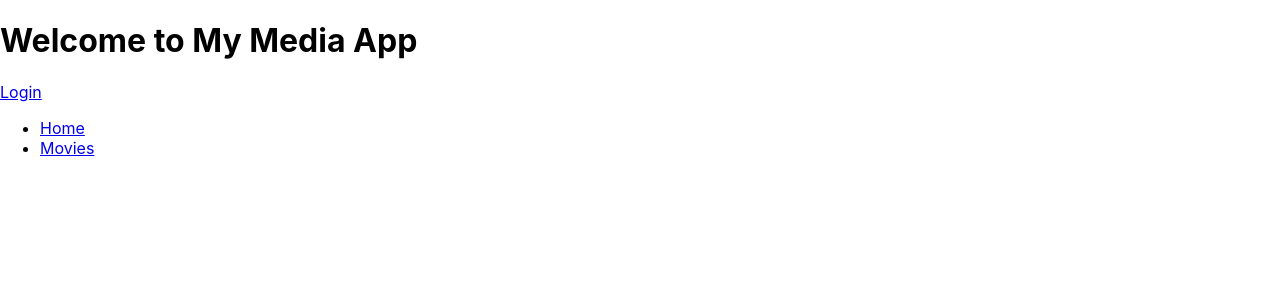
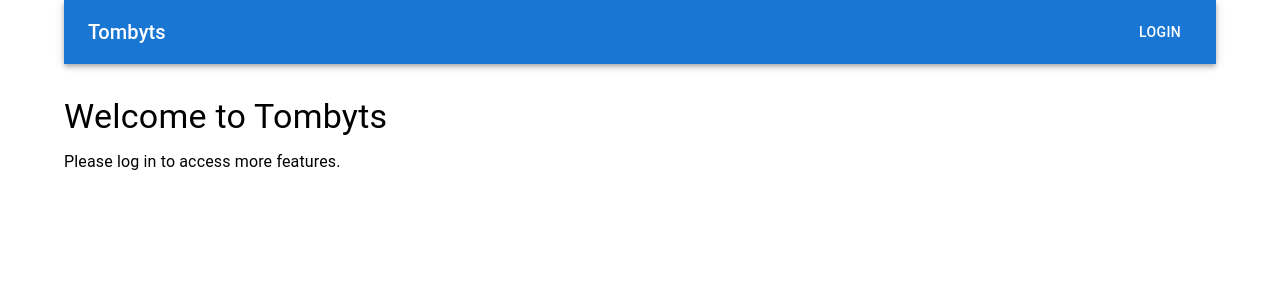
Before and after one commit to tommckeown0/tombyts, a React (Create React App) app in the folder frontend/: page / in a window 1280 px wide. Shown: the top 300 px of the page. Built offline with nearby package versions, Linux system fonts and the light colour scheme.

Commit message:
Frontend: redesign using MUI

```diff
--- a/frontend/package.json
+++ b/frontend/package.json
@@ -3,6 +3,9 @@
     "version": "0.1.0",
     "private": true,
     "dependencies": {
+        "@emotion/react": "^11.13.0",
+        "@emotion/styled": "^11.13.0",
+        "@mui/material": "^5.16.6",
         "@testing-library/jest-dom": "^5.17.0",
         "@testing-library/react": "^13.4.0",
         "@testing-library/user-event": "^13.5.0",
--- /dev/null
+++ b/frontend/src/components/Header.tsx
@@ -0,0 +1,38 @@
+import React, { useContext } from "react";
+import { Link as RouterLink } from "react-router-dom";
+import { UserContext } from "../context/UserContext";
+import { AppBar, Toolbar, Typography, Button } from "@mui/material";
+
+const Header: React.FC = () => {
+    const { userId, logout } = useContext(UserContext);
+
+    return (
+        <AppBar position="static">
+            <Toolbar>
+                <Typography
+                    variant="h6"
+                    component={RouterLink}
+                    to="/"
+                    sx={{
+                        flexGrow: 1,
+                        textDecoration: "none",
+                        color: "inherit",
+                    }}
+                >
+                    Tombyts
+                </Typography>
+                {userId ? (
+                    <Button color="inherit" onClick={logout}>
+                        Logout
+                    </Button>
+                ) : (
+                    <Button color="inherit" component={RouterLink} to="/login">
+                        Login
+                    </Button>
+                )}
+            </Toolbar>
+        </AppBar>
+    );
+};
+
+export default Header;
--- a/frontend/src/components/Home.tsx
+++ b/frontend/src/components/Home.tsx
@@ -1,35 +1,45 @@
 import React, { useContext } from "react";
-import { Link } from "react-router-dom";
+import { Link as RouterLink } from "react-router-dom";
 import { UserContext } from "../context/UserContext";
+import { Container, Typography, Box, Link } from "@mui/material";
+import Header from "./Header"; // Adjust the import path as necessary
 
 const Home: React.FC = () => {
-    const { userId, username, logout } = useContext(UserContext);
+    const { userId, username } = useContext(UserContext);
 
     return (
-        <div>
-            <h1>Welcome to My Media App</h1>
+        <Container>
+            <Header />
+            <Box sx={{ my: 4 }}>
+                <Typography variant="h4" component="h1" gutterBottom>
+                    Welcome to Tombyts
+                </Typography>
+                {userId ? (
+                    <Box>
+                        <Typography variant="body1">
+                            Your User ID: {userId}
+                        </Typography>
+                        <Typography variant="body1">
+                            Your username: {username}
+                        </Typography>
+                    </Box>
+                ) : (
+                    <Typography variant="body1">
+                        Please log in to access more features.
+                    </Typography>
+                )}
 
-            {userId ? (
-                <>
-                    <p>Your User ID: {userId}</p>
-                    <p>Your username: {username}</p>
-                    <button onClick={logout}>Logout</button>
-                </>
-            ) : (
-                <Link to="/login">Login</Link>
-            )}
-
-            <nav>
-                <ul>
-                    <li>
-                        <Link to="/">Home</Link>
-                    </li>
-                    <li>
-                        <Link to="/movieslist">Movies</Link>
-                    </li>
-                </ul>
-            </nav>
-        </div>
+                <Box sx={{ mt: 2 }}>
+                    <nav>
+                        {userId && (
+                            <Link component={RouterLink} to="/movieslist">
+                                Movies
+                            </Link>
+                        )}
+                    </nav>
+                </Box>
+            </Box>
+        </Container>
     );
 };
 
--- a/frontend/src/components/Login.tsx
+++ b/frontend/src/components/Login.tsx
@@ -1,6 +1,14 @@
 import React, { useState } from "react";
 import axios from "axios";
-import { Link } from "react-router-dom";
+import { Link as RouterLink } from "react-router-dom";
+import {
+    Container,
+    TextField,
+    Button,
+    Typography,
+    Box,
+    Link,
+} from "@mui/material";
 
 const Login = () => {
     const [username, setUsername] = useState("");
@@ -33,42 +41,50 @@ const Login = () => {
     };
 
     return (
-        <div>
-            <div style={{ position: "relative", top: "10px", left: "10px" }}>
-                <Link
+        <Container maxWidth="sm">
+            <Box sx={{ display: "flex", justifyContent: "flex-start", mb: 2 }}>
+                <Button
+                    component={RouterLink}
                     to="/"
-                    style={{
-                        textDecoration: "none",
-                        color: "white",
-                        background: "blue",
-                        padding: "8px 15px",
-                        borderRadius: "5px",
-                    }}
+                    variant="contained"
+                    color="primary"
                 >
                     Home
-                </Link>
-            </div>
-            <h1>Login</h1>
+                </Button>
+            </Box>
+            <Typography variant="h4" component="h1" gutterBottom>
+                Login
+            </Typography>
             <form onSubmit={handleSubmit}>
-                <label>
-                    Username:
-                    <input
-                        type="text"
+                <Box sx={{ mb: 2 }}>
+                    <TextField
+                        label="Username"
+                        variant="outlined"
+                        fullWidth
                         value={username}
                         onChange={(e) => setUsername(e.target.value)}
                     />
-                </label>
-                <label>
-                    Password:
-                    <input
+                </Box>
+                <Box sx={{ mb: 2 }}>
+                    <TextField
+                        label="Password"
                         type="password"
+                        variant="outlined"
+                        fullWidth
                         value={password}
                         onChange={(e) => setPassword(e.target.value)}
                     />
-                </label>
-                <input type="submit" value="Login" />
+                </Box>
+                <Button
+                    type="submit"
+                    variant="contained"
+                    color="primary"
+                    fullWidth
+                >
+                    Login
+                </Button>
             </form>
-        </div>
+        </Container>
     );
 };
 
--- a/frontend/src/components/MoviesList.tsx
+++ b/frontend/src/components/MoviesList.tsx
@@ -1,14 +1,26 @@
-import React, { useEffect, useState } from "react";
+import React, { useEffect, useState, useContext } from "react";
 import axios from "axios";
-import { Link } from "react-router-dom";
+import { Link as RouterLink } from "react-router-dom";
 import { Movie } from "../types/Movie";
 import { UserContext } from "../context/UserContext";
+import {
+    Container,
+    Typography,
+    Box,
+    Link,
+    CircularProgress,
+    Alert,
+    List,
+    ListItem,
+    ListItemText,
+} from "@mui/material";
+import Header from "./Header";
 
 const MoviesList: React.FC = () => {
     const [movies, setMovies] = useState<Movie[]>([]);
     const [loading, setLoading] = useState(true);
     const [error, setError] = useState("");
-    const { userId, username } = React.useContext(UserContext);
+    const { userId, username, logout } = useContext(UserContext);
 
     useEffect(() => {
         const fetchMovies = async () => {
@@ -34,37 +46,53 @@ const MoviesList: React.FC = () => {
         fetchMovies();
     }, []);
 
-    if (loading) return <div>Loading...</div>;
-    if (error) return <div>Error: {error}</div>;
-
     return (
-        <div>
-            {userId && <span>Welcome, {userId}!</span>}{" "}
-            {/* Display the user if logged in */}
-            <p>Your username: {username}</p>
-            <div style={{ position: "relative", top: "10px", left: "10px" }}>
-                <Link
-                    to="/"
-                    style={{
-                        textDecoration: "none",
-                        color: "white",
-                        background: "blue",
-                        padding: "8px 15px",
-                        borderRadius: "5px",
-                    }}
-                >
-                    Home
-                </Link>
-            </div>
-            <h1>Movies</h1>
-            <ul>
-                {movies.map((movie) => (
-                    <li key={movie.title}>
-                        <Link to={`/movie/${movie.title}`}>{movie.title}</Link>
-                    </li>
-                ))}
-            </ul>
-        </div>
+        <Container>
+            <Header />
+            <Box sx={{ my: 4 }}>
+                <Typography variant="h4" component="h1" gutterBottom>
+                    Movies
+                </Typography>
+                {userId && (
+                    <Box>
+                        <Typography variant="body1">
+                            Welcome, {userId}!
+                        </Typography>
+                        <Typography variant="body1">
+                            Your username: {username}
+                        </Typography>
+                    </Box>
+                )}
+                {loading ? (
+                    <Box
+                        sx={{
+                            display: "flex",
+                            justifyContent: "center",
+                            mt: 4,
+                        }}
+                    >
+                        <CircularProgress />
+                    </Box>
+                ) : error ? (
+                    <Alert severity="error">{error}</Alert>
+                ) : (
+                    <List>
+                        {movies.map((movie) => (
+                            <ListItem key={movie.title}>
+                                <ListItemText>
+                                    <Link
+                                        component={RouterLink}
+                                        to={`/movie/${movie.title}`}
+                                    >
+                                        {movie.title}
+                                    </Link>
+                                </ListItemText>
+                            </ListItem>
+                        ))}
+                    </List>
+                )}
+            </Box>
+        </Container>
     );
 };
 
```
Also changed, not shown: 1 other file (tests, documents, lock files or other folders).
